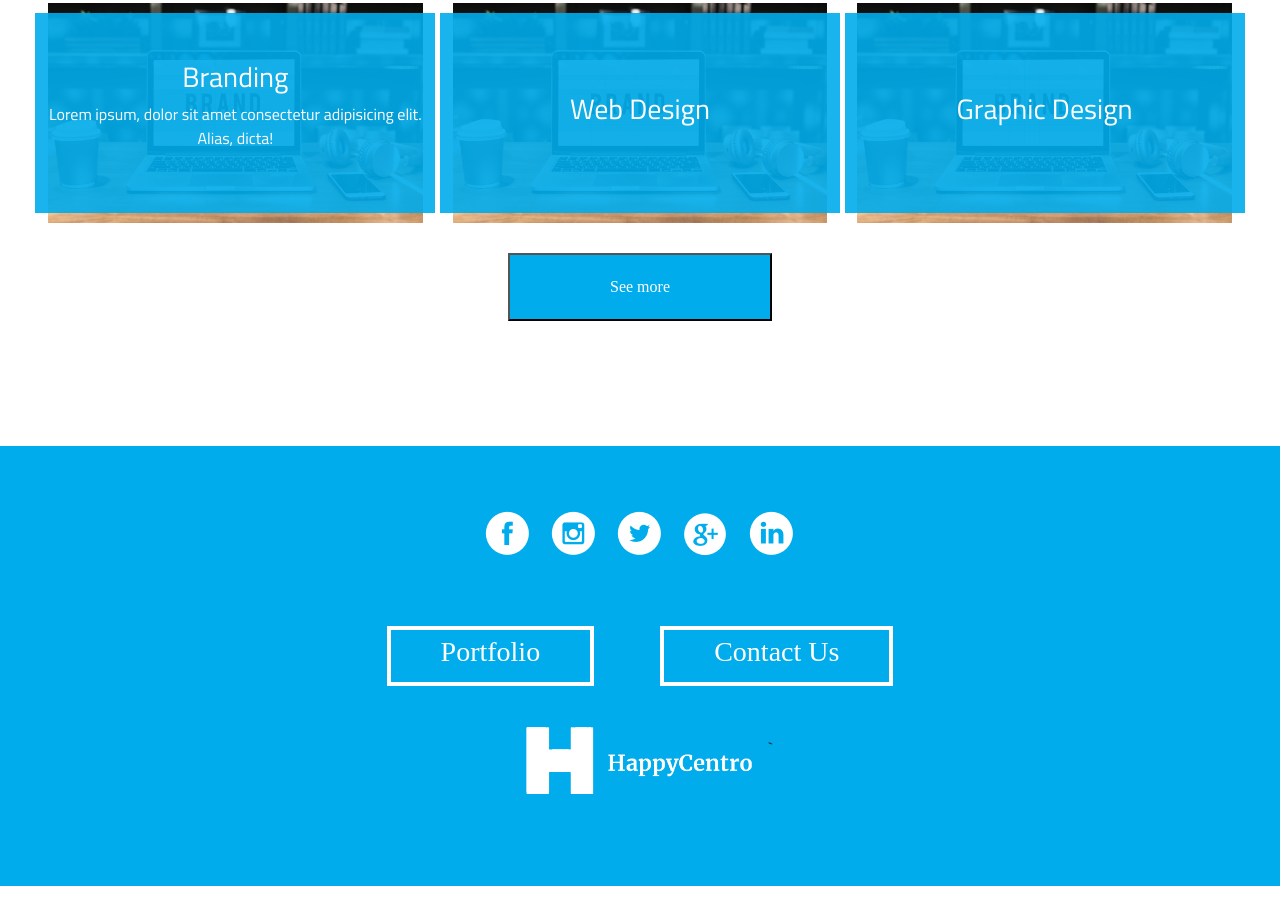
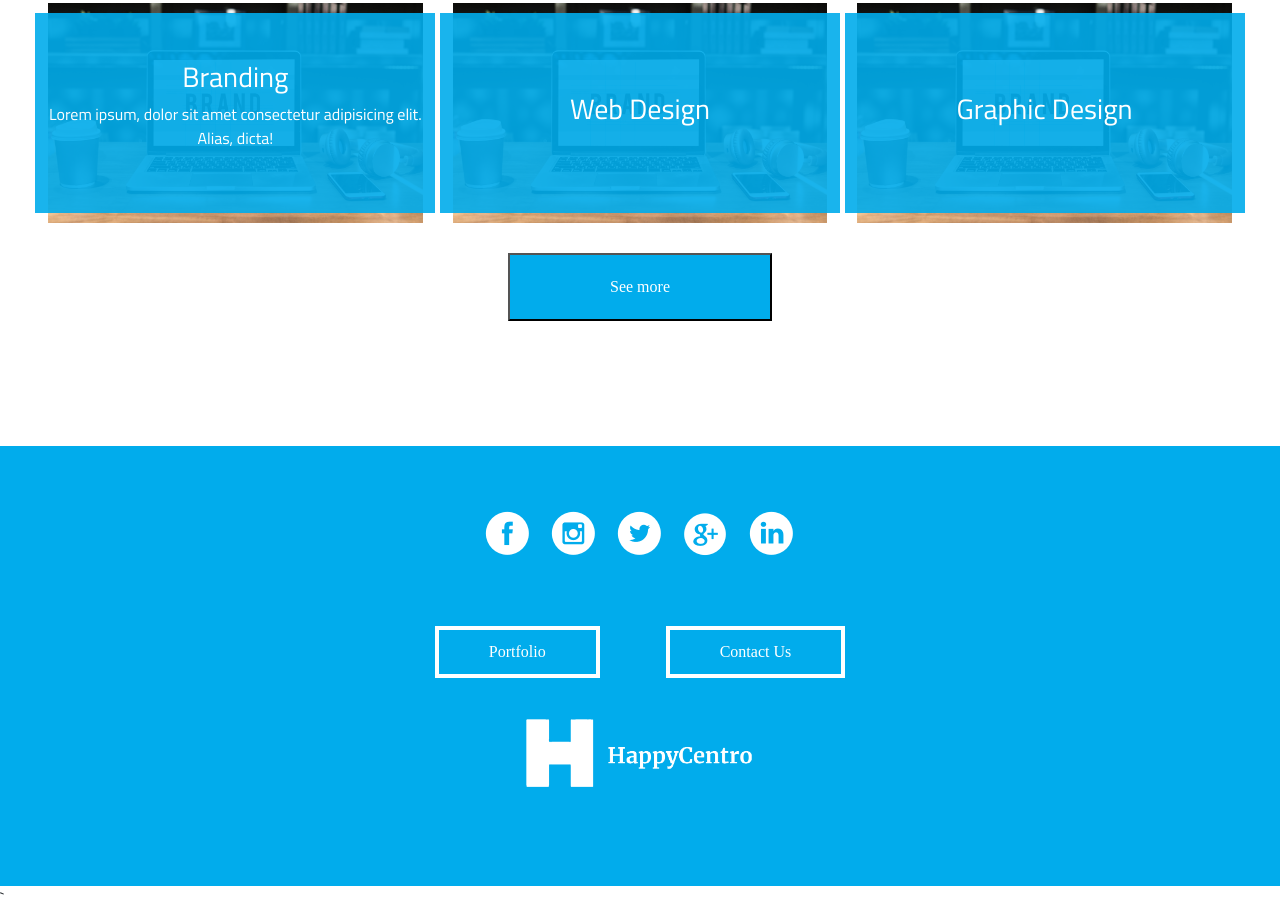
Before and after one commit to erindhoxha/happyCentro, a plain HTML site: page index.html in a window 1280 px wide. Shown: the part 1106-2016 px from the top of the page. Before the commit the page ends 1992 px from the top, so only its background shows below. Drawn offline with nearby package versions, Linux system fonts and the light colour scheme.

Commit message:
last commit before adding animations

```diff
--- a/css/main.scss
+++ b/css/main.scss
@@ -253,7 +253,7 @@
 .portfolioButtonFooter{
     background-color:$mainColor;
     color:white;
-    padding:5px 50px;
+    padding:10px 50px;
     border:white 4px solid;
     align-content: center;
     text-align: center;
@@ -262,7 +262,7 @@
 .contactButtonFooter{
     background-color:$mainColor;
     color:white;
-    padding:5px 50px;
+    padding:10px 50px;
     margin-left:5%;
     border:white 4px solid;
     align-content: center;
--- a/index.html
+++ b/index.html
@@ -94,20 +94,20 @@
 
           <button class="portfolioButtonFooter">
 
-            <h3>Portfolio</h3>
+            <text>Portfolio</text>
 
           </button>
 
           <button class="contactButtonFooter">
 
-            <h3>Contact Us</h3>
+              <text>Contact Us</text>
 
             </button>
           </div>
 
 
 
-         <img class="brandLogo" src="img/logo-white.png";
+         <img class="brandLogo" src="img/logo-white.png">
 
 
         </div>
```
Also changed, not shown: css/main.css, 1 other file.
